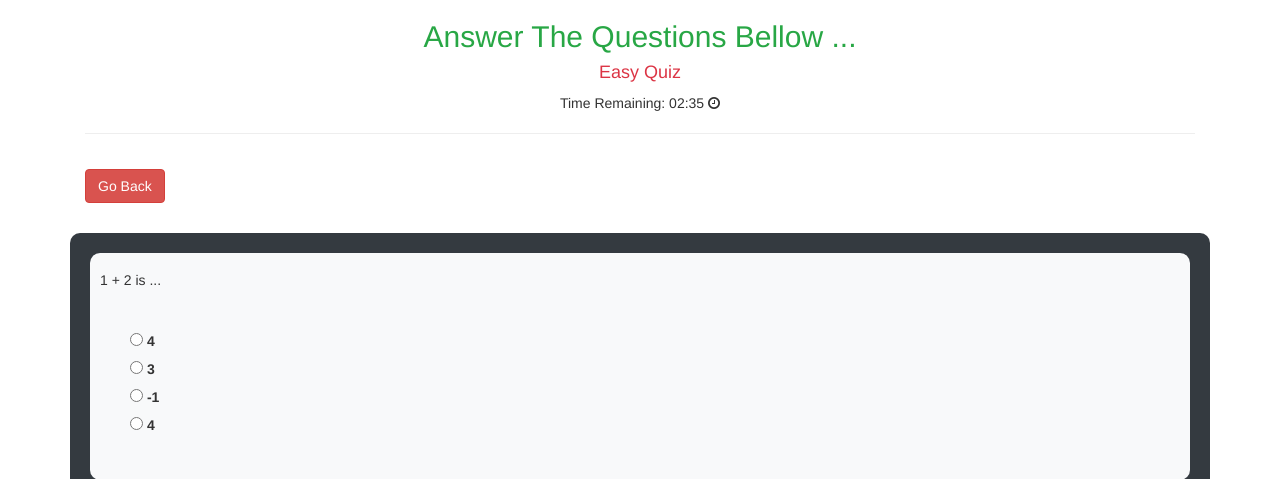
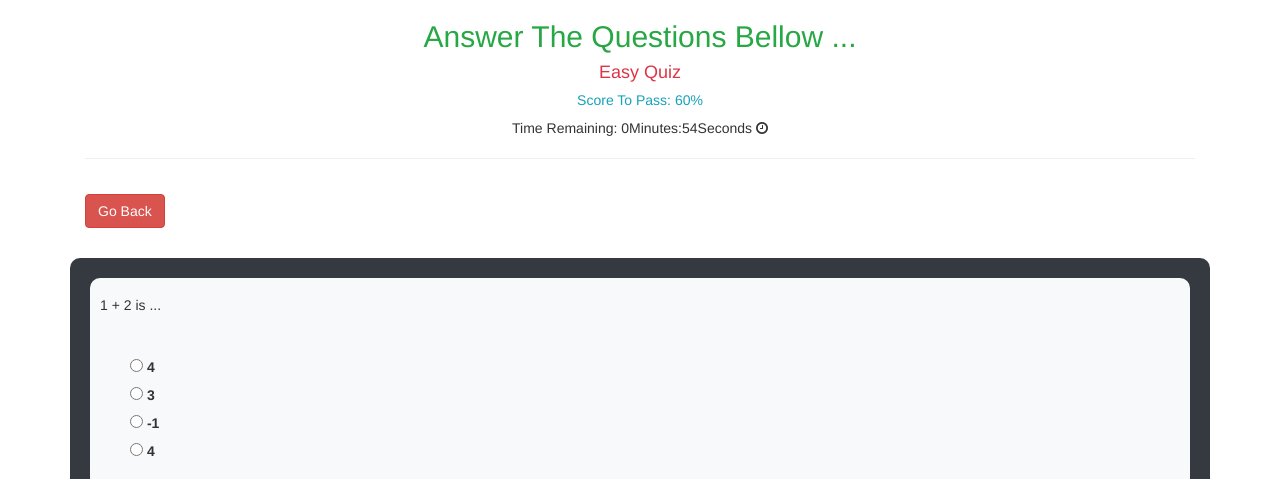
Before and after one commit to faatemehch/Quiz_Application, a Django app: page /1 in a window 1280 px wide. Shown: the top 479 px of the page. Run offline with Django 3.2, Linux system fonts and the light colour scheme; a user stored in the database is signed in; data comes from the database, SQL or seed files in the repository; both versions use the stored data as it was after the commit; some libraries are stand-ins or nearby versions.

Commit message:
timer set using javascript

```diff
--- a/quiz/templates/quiz/quiz-page.html
+++ b/quiz/templates/quiz/quiz-page.html
@@ -6,7 +6,10 @@
     <div class="container">
         <h2 class="text-center text-success">Answer The Questions Bellow ...</h2>
         <h4 class="text-center text-danger">{{ quiz.difficulty|title }} Quiz</h4>
-        <p class="text-center">Time Remaining: 02:35 <i class="fa fa-clock-o"></i></p>
+        <h5 class="text-center text-info">Score To Pass: {{ quiz.min_score|title }}%</h5>
+        <p class="text-center">Time Remaining: <span id="minutes"></span>:<span id="seconds"></span> <i
+                class="fa fa-clock-o"></i></p>
+
         <hr>
     </div>
     <div class="container mt-4 mb-5">
@@ -36,4 +39,44 @@
             <button type="submit" class="btn btn-block btn-success">check</button>
         </form>
     </div>
+    <script>
+        const s =
+        {{ quiz.required_time }} *
+        1000;
+        let start = new Date().getTime();
+        let end = start + s;
+        const days = Math.floor(end / (1000 * 60 * 60 * 24));
+        const hours = Math.floor((end % (1000 * 60 * 60 * 24)) / (1000 * 60 * 60));
+        const minutes = Math.floor((end % (1000 * 60 * 60)) / (1000 * 60));
+        const seconds = Math.floor((end % (1000 * 60)) / 1000);
+        console.log('time finishing', start, end)
+        // Update the count down every 1 second
+        const x = setInterval(function () {
+            let now = new Date().getTime();
+            if (now < end) {
+                console.log('now', now)
+            } else if (now >= end) {
+                console.log('quit', now)
+            }
+
+            const distance = end - now;
+
+            // Time calculations for days, hours, minutes and seconds
+            const days = Math.floor(distance / (1000 * 60 * 60 * 24));
+            const hours = Math.floor((distance % (1000 * 60 * 60 * 24)) / (1000 * 60 * 60));
+            const minutes = Math.floor((distance % (1000 * 60 * 60)) / (1000 * 60));
+            const seconds = Math.floor((distance % (1000 * 60)) / 1000);
+
+            $("#minutes").html(minutes + "<span>Minutes</span>");
+            $("#seconds").html(seconds + "<span>Seconds</span>");
+
+            if (distance < 0) {
+                clearInterval(x);
+                console.log(distance)
+                $("#minutes").html('00' + "<span>Minutes</span>");
+                $("#seconds").html('00' + "<span>Seconds</span>");
+                //document.getElementById("countdown").innerHTML = "We are live";
+            }
+        }, 1000);
+    </script>
 {% endblock %}
--- a/templates/shared/_Header.html
+++ b/templates/shared/_Header.html
@@ -13,3 +13,4 @@
 <link rel="stylesheet" href="https://cdnjs.cloudflare.com/ajax/libs/font-awesome/4.7.0/css/font-awesome.min.css">
 <link rel="stylesheet" href="https://maxcdn.bootstrapcdn.com/bootstrap/3.3.7/css/bootstrap.min.css">
 <link rel="stylesheet" href="{% static 'css/style.css' %}">
+<script src="{% static 'js/main.js' %}"></script>
```
Also changed, not shown: quiz/views.py (+3 -5 lines), db.sqlite3.
